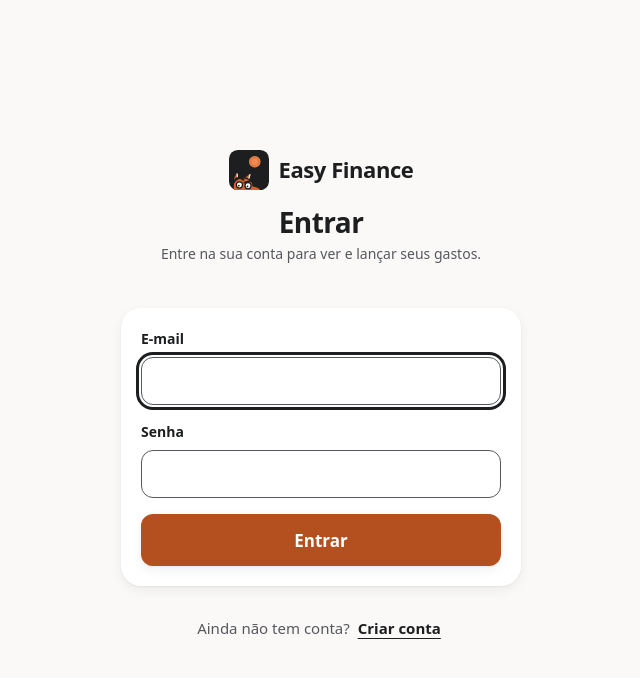
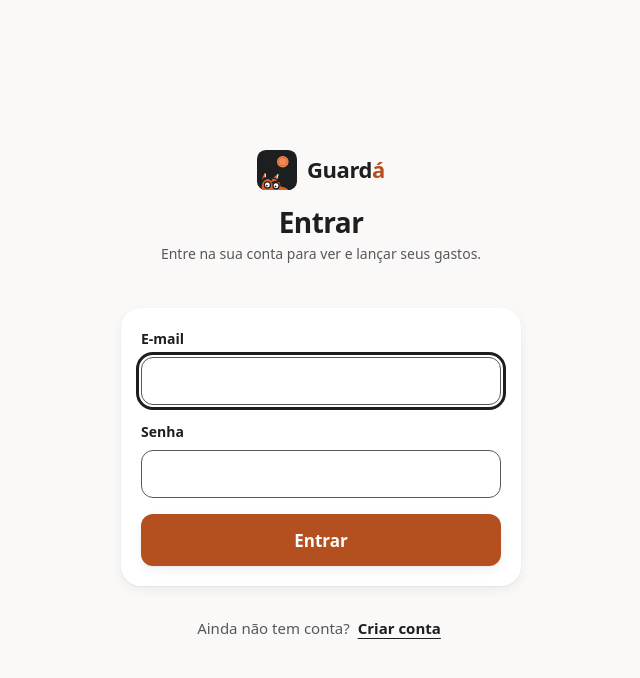
Before and after one commit to IgorPacheco1/Easy-finance, a React (Vite) app in the folder web/: page /entrar in a window 1280 px wide. Shown: the top 678 px of the page, without its empty margins (319-959 px from the left). Built offline with nearby package versions, Linux system fonts and the light colour scheme; no server answers.

Commit message:
feat(web): trocar o nome do app para guardá

```diff
--- a/web/index.html
+++ b/web/index.html
@@ -18,8 +18,8 @@
     <script src="/tema.js"></script>
     <!-- O iPhone usa este ícone na tela de início (ele ignora os ícones do manifest). -->
     <link rel="apple-touch-icon" href="/apple-touch-icon-180x180.png" />
-    <meta name="apple-mobile-web-app-title" content="Easy Finance" />
-    <title>Easy Finance</title>
+    <meta name="apple-mobile-web-app-title" content="Guardá" />
+    <title>Guardá</title>
   </head>
   <body>
     <div id="root"></div>
--- a/web/src/componentes/Logo.module.css
+++ b/web/src/componentes/Logo.module.css
@@ -16,3 +16,18 @@
   font-weight: 800;
   letter-spacing: -0.02em;
 }
+
+/* O "á" do nome, na cor de destaque (ADR-0033). */
+.acento {
+  color: var(--cor-destaque);
+}
+
+/* Só para o leitor de tela: some da tela, mas continua sendo lido. */
+.somenteParaLeitor {
+  position: absolute;
+  width: 1px;
+  height: 1px;
+  overflow: hidden;
+  clip-path: inset(50%);
+  white-space: nowrap;
+}
--- a/web/src/componentes/Logo.tsx
+++ b/web/src/componentes/Logo.tsx
@@ -100,7 +100,14 @@ export function Logo() {
           </g>
         </g>
       </svg>
-      <span className={styles.nome}>Easy Finance</span>
+      <span className={styles.nome}>
+        {/* O "á" na cor de destaque liga o nome à marca. Para o leitor de tela não ler
+            "Guard" e "á" separados, o desenho fica escondido dele e o nome vai inteiro ao lado. */}
+        <span aria-hidden="true">
+          Guard<span className={styles.acento}>á</span>
+        </span>
+        <span className={styles.somenteParaLeitor}>Guardá</span>
+      </span>
     </div>
   )
 }
--- a/web/src/conta/DadosEPrivacidade.tsx
+++ b/web/src/conta/DadosEPrivacidade.tsx
@@ -9,8 +9,8 @@ export function DadosEPrivacidade() {
   return (
     <div className={styles.textoDosDetalhes}>
       <p>
-        O Easy Finance guarda só o que você informa: seu nome, seu e-mail, a
-        senha (de um jeito que nem nós conseguimos ler), suas categorias e seus
+        O Guardá guarda só o que você informa: seu nome, seu e-mail, a senha (de
+        um jeito que nem nós conseguimos ler), suas categorias e seus
         lançamentos.
       </p>
       <p>
--- a/web/src/conta/FolhaDeInstalar.tsx
+++ b/web/src/conta/FolhaDeInstalar.tsx
@@ -56,8 +56,8 @@ export function FolhaDeInstalar({ aoFechar }: Props) {
           </li>
           <li>
             <span>
-              Toque em <strong>Adicionar</strong>. O ícone do Easy Finance
-              aparece junto dos seus apps
+              Toque em <strong>Adicionar</strong>. O ícone do Guardá aparece
+              junto dos seus apps
             </span>
           </li>
         </ol>
--- a/web/src/paginas/ContaPagina.tsx
+++ b/web/src/paginas/ContaPagina.tsx
@@ -70,11 +70,11 @@ export function ContaPagina() {
           </div>
         </section>
 
-        <section className={styles.lista} aria-label="Sobre o Easy Finance">
+        <section className={styles.lista} aria-label="Sobre o Guardá">
           <LinhaDaConta
             icone={Info}
             cor="cinza"
-            titulo="Sobre o Easy Finance"
+            titulo="Sobre o Guardá"
             subtitulo={`Versão ${__VERSAO_DO_APP__}`}
           />
         </section>
--- a/web/vite.config.ts
+++ b/web/vite.config.ts
@@ -9,13 +9,13 @@ import { VitePWA } from 'vite-plugin-pwa'
 /**
  * Só no build da demonstração (#162): coloca no resultado o service worker do MSW (direto do
  * pacote, sempre na versão instalada) e um 404.html igual ao index.html. O GitHub Pages não
- * conhece as rotas do app: um endereço como /Easy-finance/mes cai no 404.html, que abre o app,
+ * conhece as rotas do app: um endereço como /Guarda/mes cai no 404.html, que abre o app,
  * e o roteador mostra a tela certa.
  */
 function arquivosDaDemonstracao(): Plugin {
   const require = createRequire(import.meta.url)
   return {
-    name: 'easy-finance-demonstracao',
+    name: 'guarda-demonstracao',
     apply: 'build',
     generateBundle() {
       this.emitFile({
@@ -37,7 +37,7 @@ function arquivosDaDemonstracao(): Plugin {
 // https://vite.dev/config/
 export default defineConfig(({ mode }) => {
   // `npm run build:demonstracao` (#162): app só no navegador, com a API falsa (MSW) e dados de
-  // exemplo, para publicar no GitHub Pages. O caminho (/Easy-finance/) vem do workflow.
+  // exemplo, para publicar no GitHub Pages. O caminho (/Guarda/) vem do workflow.
   const demonstracao = mode === 'demonstracao'
   const versaoDoApp = (
     JSON.parse(readFileSync('package.json', 'utf-8')) as { version: string }
@@ -101,8 +101,8 @@ export default defineConfig(({ mode }) => {
         // Os ícones do manifest já entram no cache sozinhos; este é o do iPhone (index.html).
         includeAssets: ['apple-touch-icon-180x180.png'],
         manifest: {
-          name: 'Easy Finance',
-          short_name: 'Easy Finance',
+          name: 'Guardá',
+          short_name: 'Guardá',
           description: 'Registre receitas e despesas em segundos.',
           lang: 'pt-BR',
           start_url: '/',
```
Also changed, not shown: 1 other file (tests, documents, lock files or other folders).
